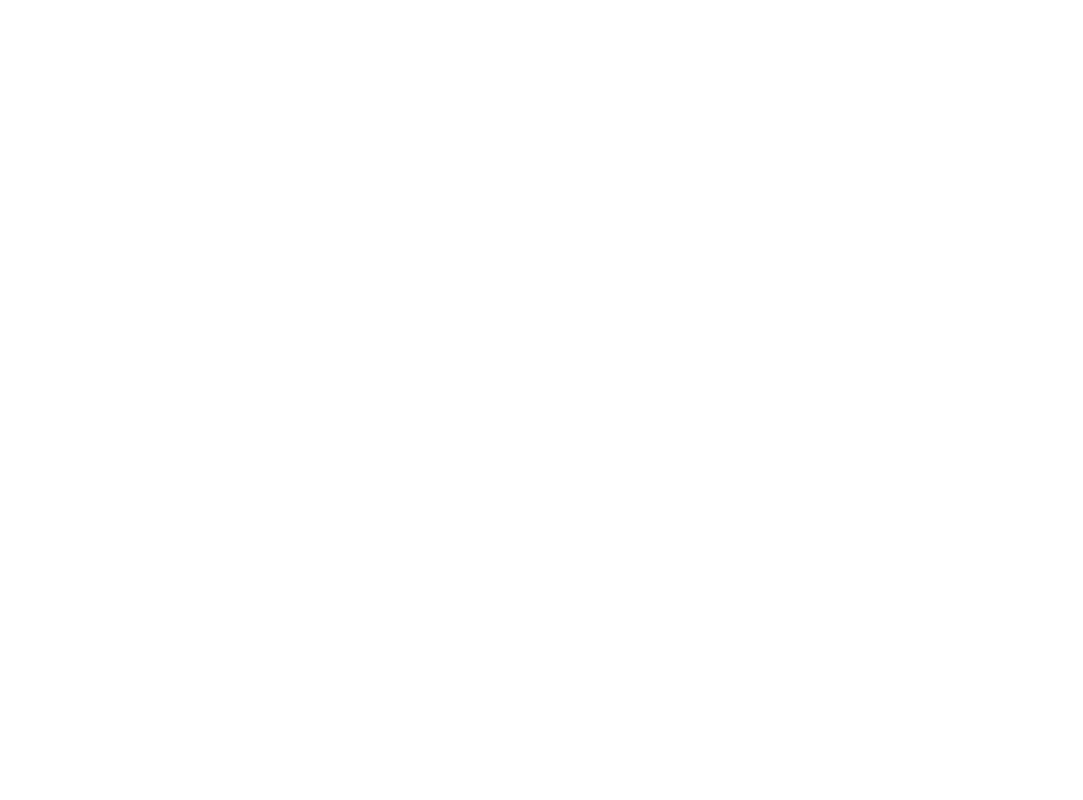
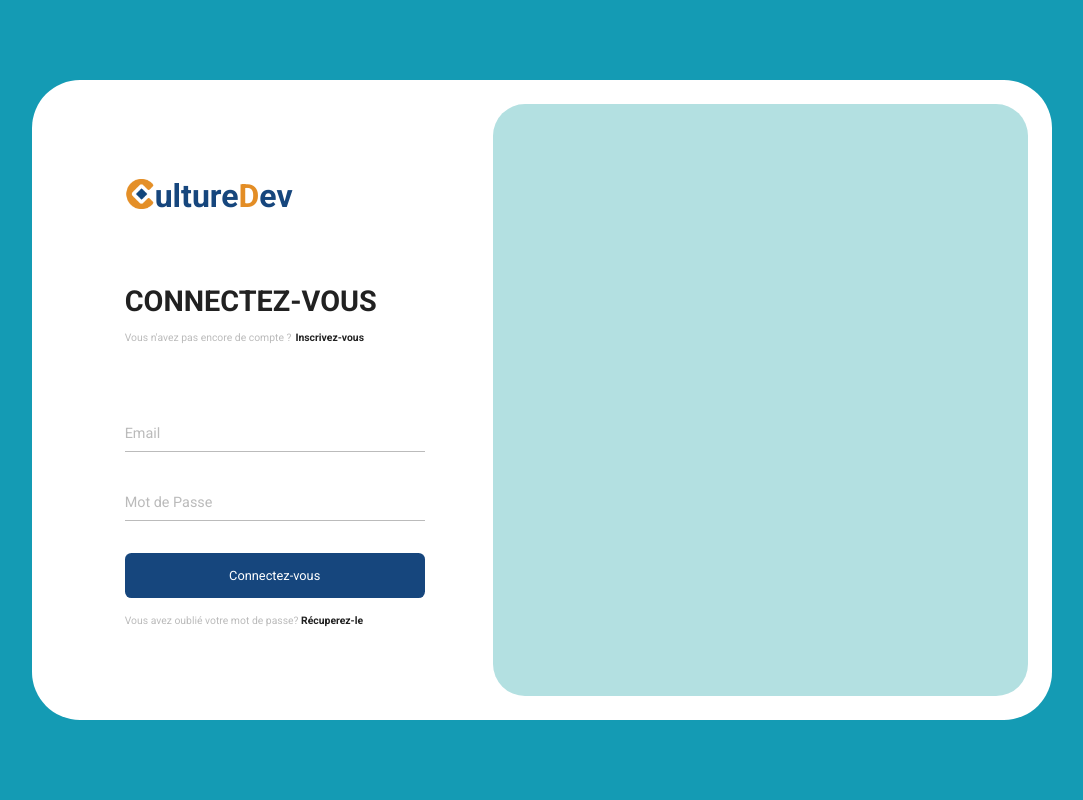
Before and after one commit to MehdiEz-z/CultureDev, a PHP site: page / in a window 1280 px wide. Before the commit the part shown is empty. Shown: the whole page, without its empty margins (98-1181 px from the left). Run offline with PHP 8.4, Linux system fonts and the light colour scheme; some libraries are stand-ins or nearby versions.

Commit message:
Partie Login Presque terminée Reste juste des petites retouches styles

```diff
--- a/Sass/Abstracts/_colors.scss
+++ b/Sass/Abstracts/_colors.scss
@@ -0,0 +1,7 @@
+$blue-one: #16467D;
+$blue-two: #149BB4;
+$blue-tree: #B3E0E1;
+$orange: #E38D25;
+$white: white;
+$black: #212121;
+$grey: #bbb;
--- a/Sass/Abstracts/_mixins.scss
+++ b/Sass/Abstracts/_mixins.scss
@@ -0,0 +1,28 @@
+@mixin flex($flex,$items,$justify,$direction){
+    display: $flex;
+    align-items: $items;
+    justify-content: $justify;
+    flex-direction: $direction;
+}
+
+@mixin position($position,$top,$left){
+    position: $position;
+    top: $top;
+    left: $left;
+}
+
+@mixin w-h($w,$h){
+    width: $w;
+    height: $h;
+}
+
+@mixin font($size,$weight,$color){
+    font-size: $size;
+    font-weight: $weight;
+    color: $color;
+}
+
+@mixin outline{
+    border: none;
+    outline: none;
+}
--- a/Sass/Base/_base.scss
+++ b/Sass/Base/_base.scss
@@ -0,0 +1,7 @@
+*{
+    padding: 0;
+    margin: 0;
+    box-sizing: border-box;
+    font-family: 'Roboto', sans-serif;
+    user-select: none;
+}
--- a/Sass/Base/_typographie.scss
+++ b/Sass/Base/_typographie.scss
@@ -0,0 +1,2 @@
+//Roboto
+@import url('https://fonts.googleapis.com/css2?family=Roboto:wght@100;300;400;500;700;900&display=swap');
--- a/Sass/Components/_buttons.scss
+++ b/Sass/Components/_buttons.scss
@@ -0,0 +1,14 @@
+//Boutton Login
+.login-btn{
+    @include w-h(100%,45px);
+    @include outline;
+    @include font(0.8rem,null,$white);
+    background-color: $blue-one;
+    margin-bottom: 1rem;
+    cursor: pointer;
+    transition: 0.4s;
+    border-radius: .4rem;
+    &:hover{
+        background-color: $orange;
+    }
+}
--- a/Sass/Layouts/_login.scss
+++ b/Sass/Layouts/_login.scss
@@ -0,0 +1,69 @@
+.login{
+    @include flex(flex,null,space-evenly,column);
+    @include w-h(100%,100%);
+    max-width: 300px;
+    margin: 0 auto;
+    .logo{
+        @include flex(flex,center,null,null);
+        img{
+            @include w-h(30px,null);
+        }
+        h3{
+            @include font(2rem,null,$blue-one);
+            padding-top: .2rem;
+            span{
+                color: $orange;
+            }
+        }
+    }
+    .head{
+        h2{
+            @include font(1.8rem,700,$black);
+            margin-bottom: .5rem;
+        }
+        h6{
+            @include font(.65rem,400,$grey);
+            display: inline;
+        }
+        .toggle{
+            @include font(.65rem,700,$black);
+            text-decoration: none;
+            transition: 0.4s;
+            &:hover{
+                color: $blue-two;
+            }
+        }
+    }
+    .form-content{
+        .inputs{
+            position: relative;
+            @include w-h(null,37px);
+            margin-bottom: 2rem;
+            .input-field{
+                position: absolute;
+                @include w-h(100%,100%);
+                @include outline;
+                background: none;
+                border-bottom: 1px solid $grey;
+                @include font(.9rem,null,$black);
+            }
+            label{
+                @include position(absolute,50%,0);
+                transform: translateY(-50%);
+                @include font(.9rem,null,$grey);
+                pointer-events: none;
+            }
+        }
+        .text{
+            @include font(.65rem,400,$grey);
+            a{
+                @include font(.65rem,700,$black);
+                text-decoration: none;
+                transition: 0.4s;
+                &:hover{
+                    color: $blue-two;
+                }
+            }
+        }
+    }
+}
--- a/Sass/Pages/_landing-page.scss
+++ b/Sass/Pages/_landing-page.scss
@@ -0,0 +1,32 @@
+main{
+    @include w-h(100%,null);
+    min-height: 100vh;
+    overflow: hidden;
+    background-color: $blue-two;
+    @include flex(flex,center,center,null);
+    .box{
+        position: relative;
+        @include w-h(100%,640px);
+        max-width: 1020px;
+        background-color: white;
+        border-radius: 3rem;
+        .interior-box{
+            @include position(absolute,50%,50%);
+            transform: translate(-50%,-50%);
+            width: calc(100% - 3rem);
+            height: calc(100% - 3rem);
+            .forms{
+                @include position(absolute,0,0);
+                @include w-h(45%,100%);
+            }
+            .carousel{
+                @include position(absolute,0,45%);
+                @include w-h(55%,100%);
+                padding-bottom: 2rem;
+                background-color: $blue-tree;
+                border-radius: 2rem;
+                overflow: hidden;
+            }
+        }
+    }
+}
--- a/Sass/mains.css
+++ b/Sass/mains.css
@@ -1 +1,156 @@
-/*# sourceMappingURL=mains.css.map */
+@import url("https://fonts.googleapis.com/css2?family=Roboto:wght@100;300;400;500;700;900&display=swap");
+* {
+  padding: 0;
+  margin: 0;
+  box-sizing: border-box;
+  font-family: "Roboto", sans-serif;
+  user-select: none;
+}
+
+.login {
+  display: flex;
+  justify-content: space-evenly;
+  flex-direction: column;
+  width: 100%;
+  height: 100%;
+  max-width: 300px;
+  margin: 0 auto;
+}
+.login .logo {
+  display: flex;
+  align-items: center;
+}
+.login .logo img {
+  width: 30px;
+}
+.login .logo h3 {
+  font-size: 2rem;
+  color: #16467D;
+  padding-top: 0.2rem;
+}
+.login .logo h3 span {
+  color: #E38D25;
+}
+.login .head h2 {
+  font-size: 1.8rem;
+  font-weight: 700;
+  color: #212121;
+  margin-bottom: 0.5rem;
+}
+.login .head h6 {
+  font-size: 0.65rem;
+  font-weight: 400;
+  color: #bbb;
+  display: inline;
+}
+.login .head .toggle {
+  font-size: 0.65rem;
+  font-weight: 700;
+  color: #212121;
+  text-decoration: none;
+  transition: 0.4s;
+}
+.login .head .toggle:hover {
+  color: #149BB4;
+}
+.login .form-content .inputs {
+  position: relative;
+  height: 37px;
+  margin-bottom: 2rem;
+}
+.login .form-content .inputs .input-field {
+  position: absolute;
+  width: 100%;
+  height: 100%;
+  border: none;
+  outline: none;
+  background: none;
+  border-bottom: 1px solid #bbb;
+  font-size: 0.9rem;
+  color: #212121;
+}
+.login .form-content .inputs label {
+  position: absolute;
+  top: 50%;
+  left: 0;
+  transform: translateY(-50%);
+  font-size: 0.9rem;
+  color: #bbb;
+  pointer-events: none;
+}
+.login .form-content .text {
+  font-size: 0.65rem;
+  font-weight: 400;
+  color: #bbb;
+}
+.login .form-content .text a {
+  font-size: 0.65rem;
+  font-weight: 700;
+  color: #212121;
+  text-decoration: none;
+  transition: 0.4s;
+}
+.login .form-content .text a:hover {
+  color: #149BB4;
+}
+
+.login-btn {
+  width: 100%;
+  height: 45px;
+  border: none;
+  outline: none;
+  font-size: 0.8rem;
+  color: white;
+  background-color: #16467D;
+  margin-bottom: 1rem;
+  cursor: pointer;
+  transition: 0.4s;
+  border-radius: 0.4rem;
+}
+.login-btn:hover {
+  background-color: #E38D25;
+}
+
+main {
+  width: 100%;
+  min-height: 100vh;
+  overflow: hidden;
+  background-color: #149BB4;
+  display: flex;
+  align-items: center;
+  justify-content: center;
+}
+main .box {
+  position: relative;
+  width: 100%;
+  height: 640px;
+  max-width: 1020px;
+  background-color: white;
+  border-radius: 3rem;
+}
+main .box .interior-box {
+  position: absolute;
+  top: 50%;
+  left: 50%;
+  transform: translate(-50%, -50%);
+  width: calc(100% - 3rem);
+  height: calc(100% - 3rem);
+}
+main .box .interior-box .forms {
+  position: absolute;
+  top: 0;
+  left: 0;
+  width: 45%;
+  height: 100%;
+}
+main .box .interior-box .carousel {
+  position: absolute;
+  top: 0;
+  left: 45%;
+  width: 55%;
+  height: 100%;
+  padding-bottom: 2rem;
+  background-color: #B3E0E1;
+  border-radius: 2rem;
+  overflow: hidden;
+}/*# sourceMappingURL=mains.css.map */
--- a/index.html
+++ b/index.html
@@ -1,12 +1,66 @@
 <!DOCTYPE html>
 <html lang="en">
 <head>
+    <!-- Meta Tags -->
     <meta charset="UTF-8">
     <meta http-equiv="X-UA-Compatible" content="IE=edge">
     <meta name="viewport" content="width=device-width, initial-scale=1.0">
-    <title>Document</title>
+
+    <!-- Title & Icon -->
+    <title>CultureDev.t</title>
+    <link rel="icon" href="./Assets/Images/logo.png">
+
+    <!-- My Style -->
+    <link rel="stylesheet" href="./Sass/mains.css">
+
+    <!-- Fontawesome link -->
+    <script src="https://kit.fontawesome.com/f57667c685.js" crossorigin="anonymous"></script>
+
 </head>
 <body>
-
+    <main>
+        <div class="box">
+            <div class="interior-box">
+                <div class="forms">
+                    <!-- Login Form -->
+                    <form action="" class="login">
+                        <!-- Logo Form-->
+                        <div class="logo">
+                            <img src="./Assets/Images/logo.png" alt="CultureDevLogo">
+                            <h3>ulture<span>D</span>ev</h3>
+                        </div>
+                        <!-- Head Form-->
+                        <div class="head">
+                            <h2>CONNECTEZ-VOUS</h2>
+                            <h6>Vous n'avez pas encore de compte ?</h6>
+                            <a href="#" class="toggle">Inscrivez-vous</a>
+                        </div>
+                        <!-- Content Form -->
+                        <div class="form-content">
+                            <!-- Email Input -->
+                            <div class="inputs">
+                                <input class="input-field" name="email" type="email">
+                                <label>Email</label>
+                            </div>
+                            <!-- Password Input -->
+                            <div class="inputs">
+                                <input class="input-field" name="password" type="password">
+                                <label>Mot de Passe</label>
+                            </div>
+                            <!-- Login Button -->
+                            <input type="submit" class="login-btn" name="login" value="Connectez-vous" >
+                            <!-- Forgot Password -->
+                            <p class="text">
+                                Vous avez oublié votre mot de passe?
+                                <a href="#">Récuperez-le</a>
+                            </p>
+                        </div>
+                    </form>
+                </div>
+                <div class="carousel"></div>
+            </div>
+        </div>
+    </main>
+</body>
 </body>
 </html>
```
Also changed, not shown: Assets/Images/logo.png (added), 1 other file.
